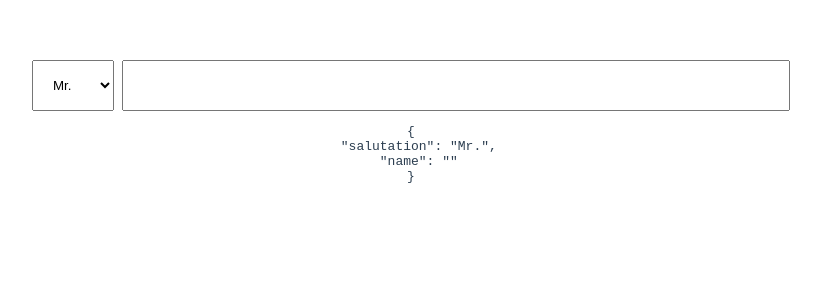
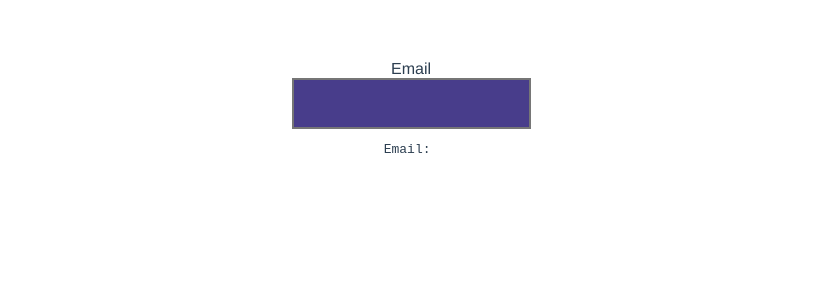
Before and after one commit to dsErick/from-vue-2-to-vue-3, a Vue app: page / in a window 1280 px wide. Shown: the top 300 px of the page, without its empty margins (229-1050 px from the left). Built offline with nearby package versions, Linux system fonts and the light colour scheme.

Commit message:
The new $attrs

```diff
--- a/src/App.vue
+++ b/src/App.vue
@@ -1,30 +1,43 @@
 <template>
 <div id="app">
-    <salutation-name
+    <base-input
+        v-model="email"
+        @blur="email = 'blurrr@its.cold'"
+        label="Email"
+        class="bg-red"
+        type="email"
+    />
+
+    <pre>Email: {{ email }}</pre>
+
+    <!-- <salutation-name
         v-model:salutation.capitalize="form.salutation"
         v-model:name.capitalize.reverse="form.name"
     />
 
-    <pre>{{ form }}</pre>
+    <pre>{{ form }}</pre> -->
 </div>
 </template>
 
 <script>
-import { reactive, defineAsyncComponent } from 'vue'
+import { ref, reactive, defineAsyncComponent } from 'vue'
 
 export default {
     name: 'App',
     components: {
-        SalutationName: defineAsyncComponent(() => import('./components/SalutationName'))
+        BaseInput: defineAsyncComponent(() => import('./components/BaseInput')),
+        // SalutationName: defineAsyncComponent(() => import('./components/SalutationName'))
     },
     setup() {
         const form = reactive({
             salutation: 'Mr.',
             name: ''
         })
+        const email = ref('')
 
         return {
-            form
+            form,
+            email
         }
     }
 }
--- a/src/components/BaseInput.vue
+++ b/src/components/BaseInput.vue
@@ -1,31 +1,46 @@
 <template>
-<!--
-/*
- * On parent
- */
+<!-- <div :class="$attrs.class"> -->
+<div>
+    <label>{{ label }}</label><br>
+    <input
+        v-bind="{
+            // ...$attrs,
+            type: $attrs.type,
+            onBlur: $attrs.onBlur,
 
-<base-input v-model="myInput" />
+            onClick: clickEvent,
 
-/*
- * Or
- */
-
-<base-input v-model:modelValue="myInput" />
--->
-
-<input
-    :value="modelValue"
-    @input="$emit('update:modelValue', $event.target.value)"
->
+            // Cleaner to look at and make sure input event is not overwriten
+            onInput: e => $emit('update:modelValue', e.target.value)
+            // @input=$emit('update:modelValue', $event.target.value)
+        }"
+        :value="modelValue"
+    >
+</div>
 </template>
 
 <script>
 export default {
     name: 'BaseInput',
+    inheritAttrs: false,    // The parent div will not contain the attributes passed on parent component
     props: {
         modelValue: {
             type: [String, Number],
             default: ''
+        },
+        label: {
+            type: String,
+            default: null
+        }
+    },
+    setup(props, { attrs }) {
+        console.log('Props', Object.entries(props)) // modelValue: '', label: 'Email'
+        console.log('Attrs', Object.entries(attrs)) // class: 'bg-red', type: 'email', onBlur: f, onUpdate:modelValue: f
+
+        const clickEvent = e => console.log(e)
+
+        return {
+            clickEvent
         }
     }
 }
@@ -39,4 +54,6 @@ input {
     padding: 1rem 1.75rem;
     border-style: solid;
 }
+
+.bg-red { background-color: red }
 </style>
```
